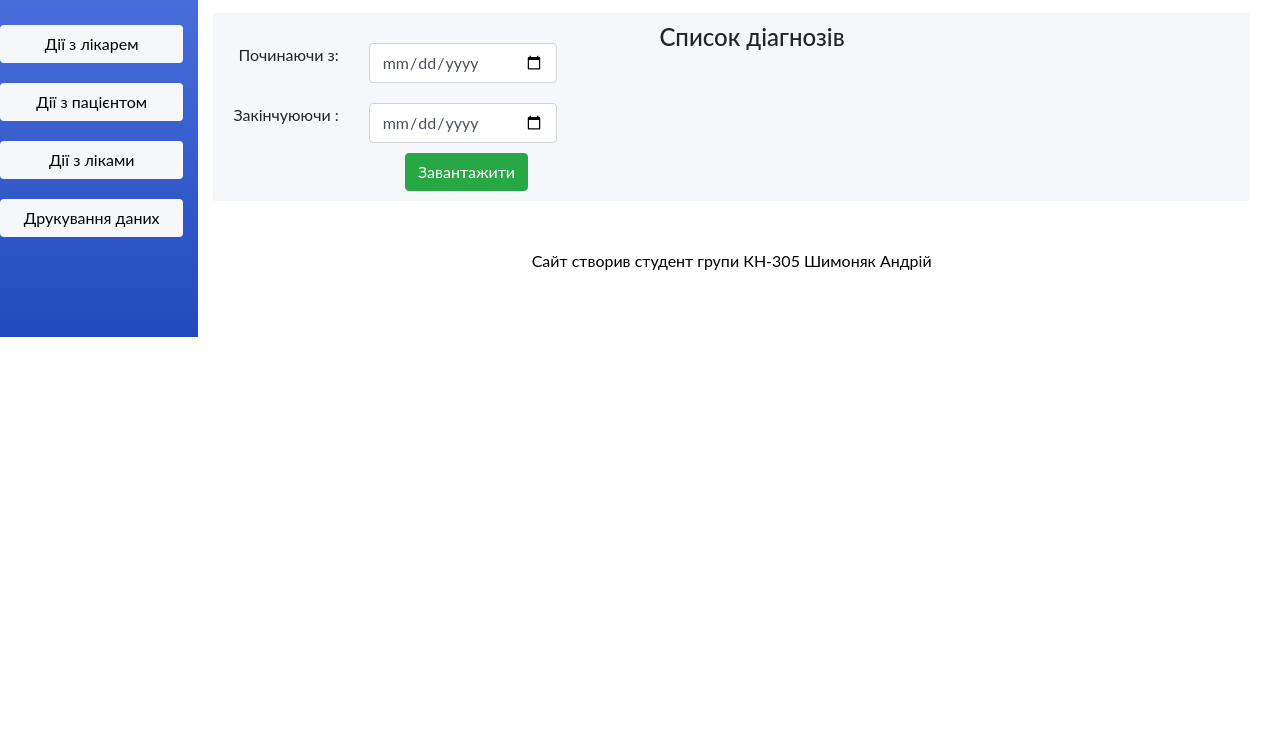
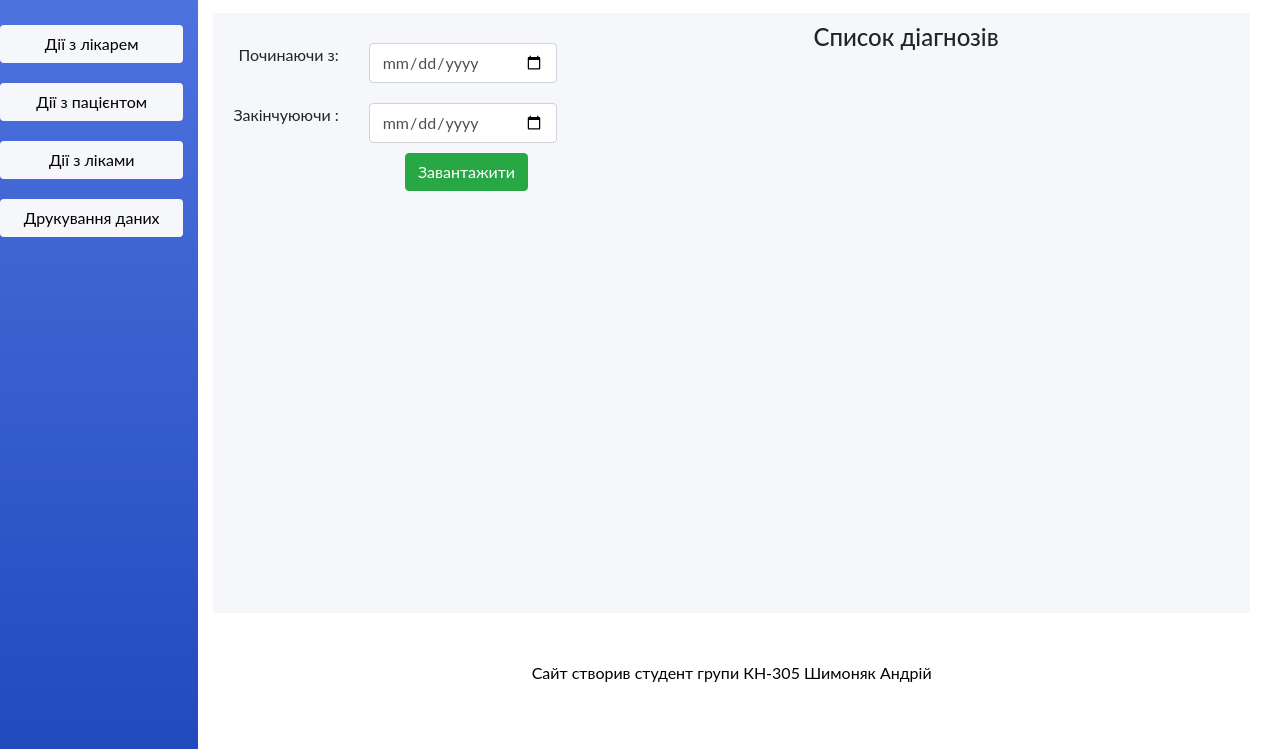
Before and after one commit to AndriyShymoniak/Frontend-Project-Hospital, a plain HTML site: page html/pdfConverter.html in a window 1280 px wide. Shown: the part 93-842 px from the top of the page. Before the commit the page ends 800 px from the top, so only its background shows below. Drawn offline with nearby package versions, Linux system fonts and the light colour scheme.

Commit message:
beautify

```diff
--- a/html/pdfConverter.html
+++ b/html/pdfConverter.html
@@ -86,7 +86,7 @@
             </nav>
             <!--Navbar-->
             <!--Main inner content-->
-            <div style=" background-color: #f6f7fa; width: 100%; padding: 10px;">
+            <div style="height: 600px; background-color: #f6f7fa; width: 100%; padding: 10px;">
                 <div class="row">
                     <div class="col-md-5">
                         <div class="row">
@@ -113,7 +113,7 @@
                     </div>
                     <div class="col-md-6">
                         <div id="capture">
-                            <h4>Список діагнозів</h4>
+                            <h4 style="text-align: center">Список діагнозів</h4>
                             <table class="table table-striped" id="mainDataTable"
                                    style="margin-top: 0px;background-color: white"></table>
                         </div>
```
